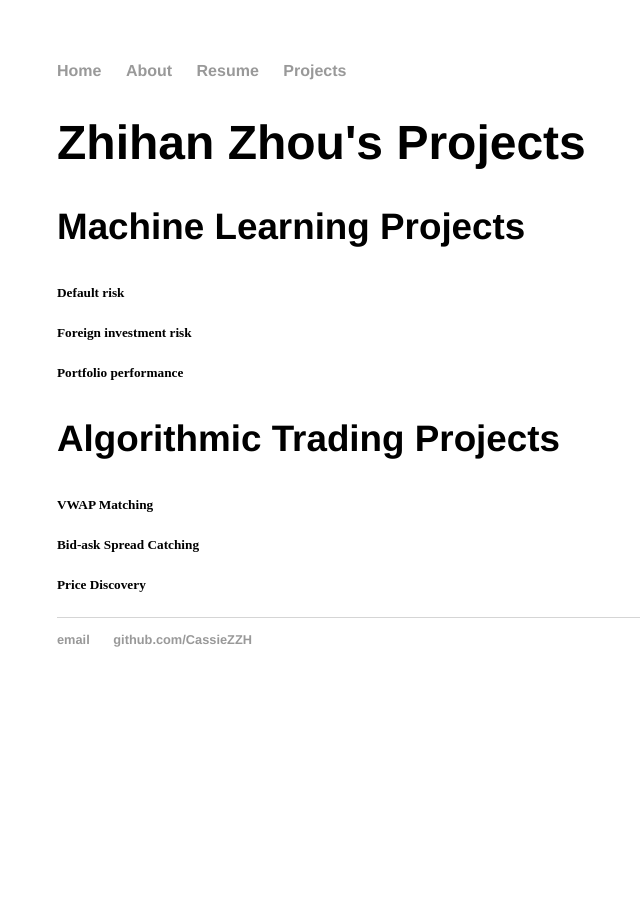
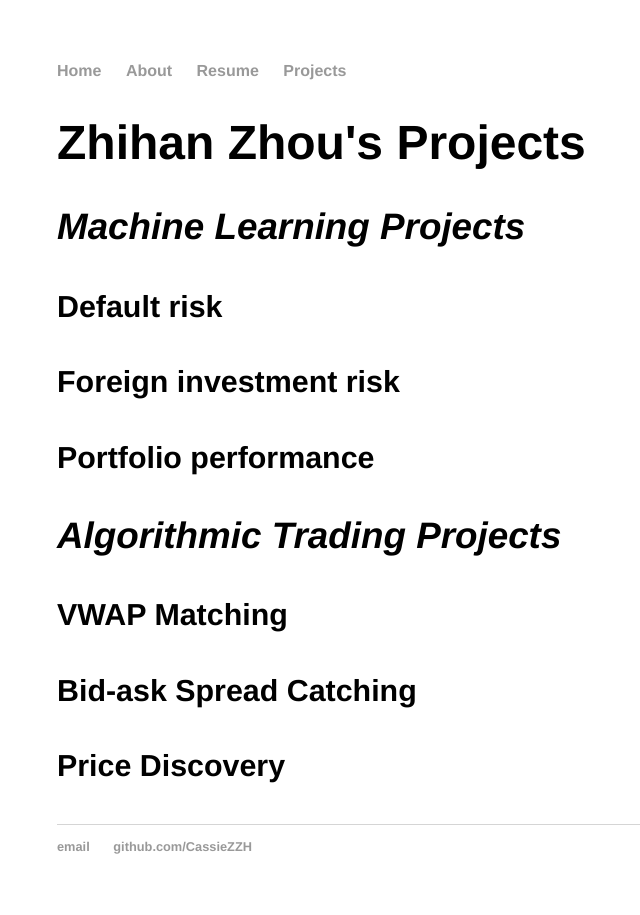
Before and after one commit to CassieZZH/CassieZZH.github.io, a Jekyll site: the page built from projects/index.html, in a window 1280 px wide. Shown: the whole page, without its empty margins (135-775 px from the left). Built offline with Jekyll 4.4.1, drawn with Linux system fonts in a browser that asks for light colours.

```diff
--- a/projects/index.html
+++ b/projects/index.html
@@ -6,26 +6,26 @@ title: Zhihan Zhou's Projects
 <div class="projects">
     <h1>Zhihan Zhou's Projects</h1>
 
-    <h3>Machine Learning Projects</h3>
+    <h3><em>Machine Learning Projects</em></h3>
 
-    <h5>Default risk</h5>
+    <h4>Default risk</h4>
     <p>
 
-    <h5>Foreign investment risk</h5>
+    <h4>Foreign investment risk</h4>
     <p>
 
-    <h5>Portfolio performance</h5>
+    <h4>Portfolio performance</h4>
     <p>
 
-    <h3>Algorithmic Trading Projects</h3>
+    <h3><em>Algorithmic Trading Projects</em></h3>
 
-    <h5>VWAP Matching</h5>
+    <h4>VWAP Matching</h4>
     <p>
 
-    <h5>Bid-ask Spread Catching</h5>
+    <h4>Bid-ask Spread Catching</h4>
     <p>
 
-    <h5>Price Discovery</h5>
+    <h4>Price Discovery</h4>
     <p>
 
 </div>
```
